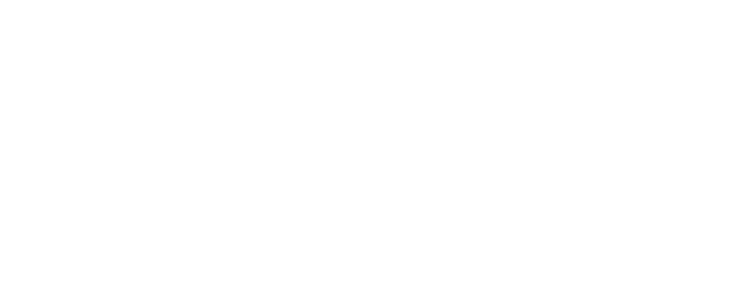
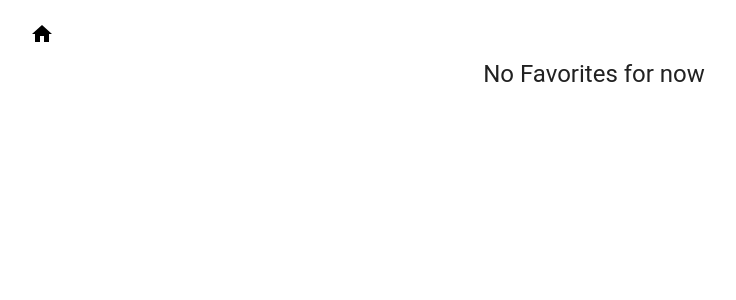
Before and after one commit to xmpie/FrontendInterviewQuestion, a React (Create React App) app: page /favourites in a window 1280 px wide. Shown: the top 300 px of the page, without its empty margins (46-782 px from the left). Built offline with nearby package versions, Linux system fonts and the light colour scheme.

Commit message:
fix favourites indication

```diff
--- a/src/components/ImagesGallery.tsx
+++ b/src/components/ImagesGallery.tsx
@@ -16,7 +16,6 @@
 export function ImagesGallery({ images, handleChangeFavourites }: ImagesGalleryProps) {
   const [favourites] = useFavourites();
   return (
-    <Container>
     <ImageList variant="masonry" cols={3} gap={8}>
       {images.map((image) => {
         const isInFavourites = favourites.hasOwnProperty(getImageId(image));
@@ -34,7 +33,7 @@
                 handleChangeFavourites(key, image);
               }}
             >
-                {isInFavourites ? (
+              {!isInFavourites ? (
                 <StarBorderIcon htmlColor="gold" />
               ) : (
                 <StarIcon htmlColor="gold" />
@@ -44,6 +43,5 @@
         );
       })}
     </ImageList>
-    </Container>
   );
 }
--- a/src/index.css
+++ b/src/index.css
@@ -13,4 +13,5 @@
 .searchContainer {
   display: flex;
   align-items: center;
+  width: 100%;
 }
--- a/src/pages/ImagesFavourites.tsx
+++ b/src/pages/ImagesFavourites.tsx
@@ -1,4 +1,9 @@
 import React from 'react';
+import { Link } from 'react-router-dom';
+import IconButton from '@mui/material/IconButton';
+import HomeIcon from '@mui/icons-material/Home';
+import Typography from '@mui/material/Typography';
+import Container from '@mui/material/Container';
 import { ImagesGallery } from '../components/ImagesGallery';
 import { useFavourites } from '../hooks/useFavorites';
 
@@ -8,7 +13,23 @@
 
   return (
     <div className="App">
-      <ImagesGallery images={images} handleChangeFavourites={changeFavourites} />
+      <Container>
+        <div style={{ padding: '10px 0 0' }}>
+          <Link to="/">
+            <IconButton size={'large'}>
+              <HomeIcon htmlColor="black" />
+            </IconButton>
+          </Link>
+        </div>
+        {images.length ? (
+          <ImagesGallery images={images} handleChangeFavourites={changeFavourites} />
+        ) : (
+          <Typography variant="h5" align="center">
+            No Favorites for now
+          </Typography>
+        )}
+        {}
+      </Container>
     </div>
   );
 }
--- a/src/pages/ImagesSearch.tsx
+++ b/src/pages/ImagesSearch.tsx
@@ -14,6 +14,7 @@
 
   return (
     <div className="App">
+      <Container>
         <div
           style={{
             height: !images.length ? '100vh' : '200px',
@@ -23,7 +24,6 @@
             transition: 'height 1s ease-out',
           }}
         >
-        <Container>
           <div className="searchContainer">
             <TextField
               label="Search Images"
@@ -38,9 +38,11 @@
               </IconButton>
             </Link>
           </div>
+        </div>
+        {images.length && (
+          <ImagesGallery images={images} handleChangeFavourites={changeFavourites} />
+        )}
       </Container>
-      </div>
-      {images.length && <ImagesGallery images={images} handleChangeFavourites={changeFavourites} />}
     </div>
   );
 }
```
Lines whose indentation alone changed are shown as unchanged.
